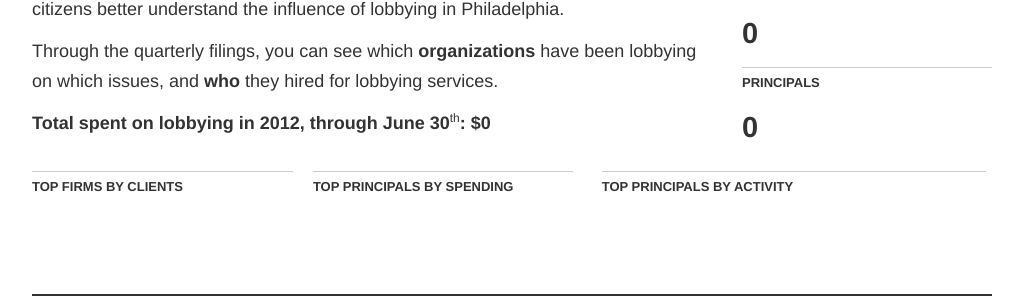
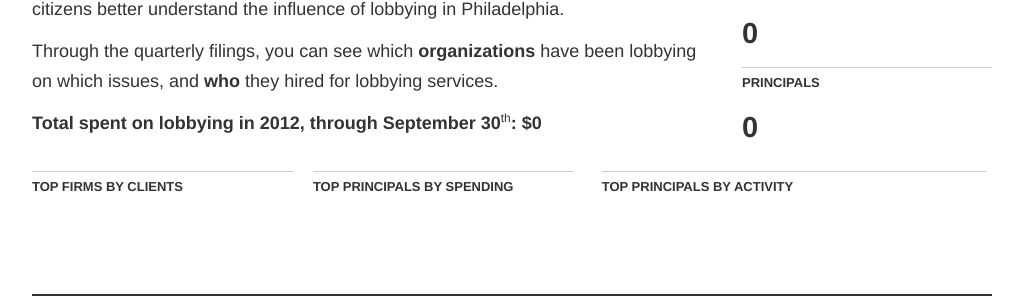
Before and after one commit to AxisPhilly/lobbying.ph-django, a Django app: page / in a window 1280 px wide. Shown: the part 261-564 px from the top of the page, without its empty margins (128-1151 px from the left). Run offline with Django 3.2, Linux system fonts and the light colour scheme; data that the repository does not hold is empty; some libraries are stand-ins or nearby versions.

Commit message:
Update quarter on home page

```diff
--- a/lobbyingph/templates/index.html
+++ b/lobbyingph/templates/index.html
@@ -13,7 +13,7 @@
       </p>
       <p>
         <span class="spent">
-          Total spent on lobbying in 2012, through June 30<sup>th</sup>: ${{ total_spending|intcomma }}
+          Total spent on lobbying in 2012, through September 30<sup>th</sup>: ${{ total_spending|intcomma }}
         </span>
       </p>
     </div>
```
